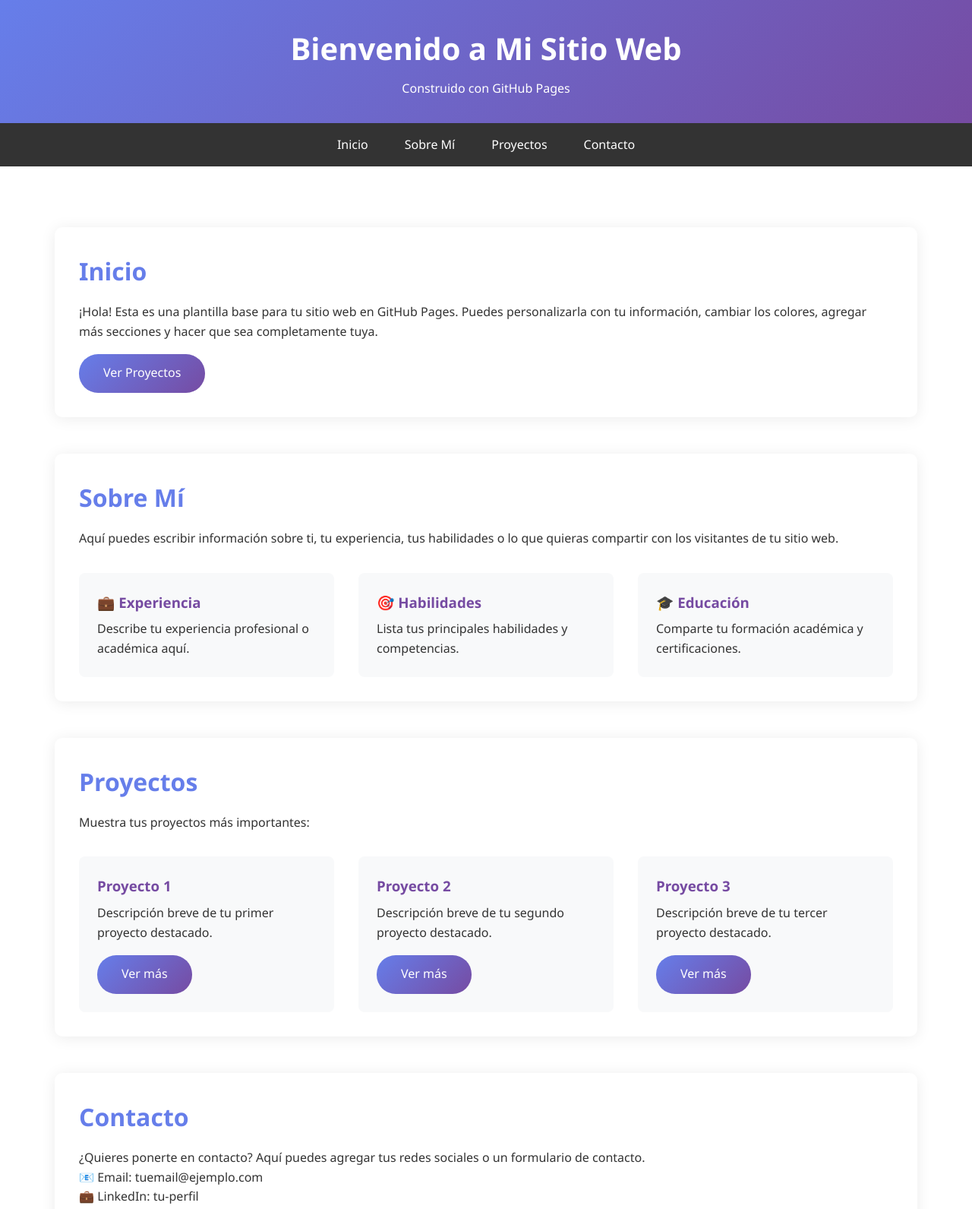
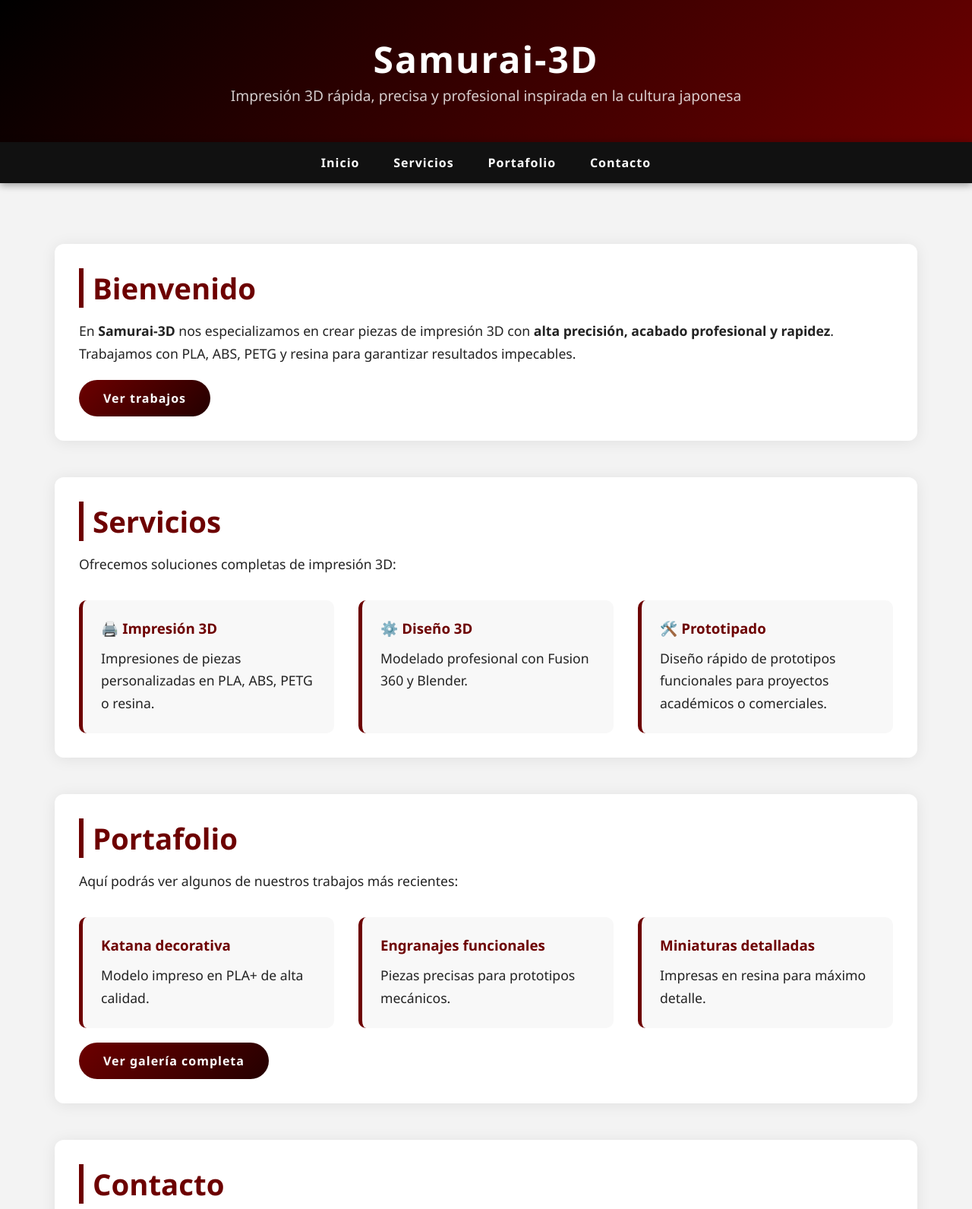
Before and after one commit to Samurai3dBolivia/Samurai3dbolivia.github.io, a plain HTML site: page index.html in a window 1280 px wide. Shown: the top 1591 px of the page at 76% size. Drawn offline with Linux system fonts and the light colour scheme.

Commit message:
Update index.html

```diff
--- a/index.html
+++ b/index.html
@@ -3,7 +3,7 @@
 <head>
     <meta charset="UTF-8">
     <meta name="viewport" content="width=device-width, initial-scale=1.0">
-    <title>Mi Página Web</title>
+    <title>Samurai-3D | Impresión 3D Profesional</title>
     <style>
         * {
             margin: 0;
@@ -13,29 +13,38 @@
 
         body {
             font-family: 'Segoe UI', Tahoma, Geneva, Verdana, sans-serif;
-            line-height: 1.6;
-            color: #333;
+            background: #f3f3f3;
+            color: #222;
         }
 
+        /* --- Header Samurai --- */
         header {
-            background: linear-gradient(135deg, #667eea 0%, #764ba2 100%);
+            background: linear-gradient(135deg, #000000 0%, #6d0000 100%);
             color: white;
-            padding: 2rem 0;
+            padding: 2.8rem 0;
             text-align: center;
-            box-shadow: 0 2px 10px rgba(0,0,0,0.1);
+            box-shadow: 0 4px 20px rgba(0,0,0,0.3);
         }
 
         header h1 {
-            font-size: 2.5rem;
-            margin-bottom: 0.5rem;
+            font-size: 3rem;
+            font-weight: bold;
+            letter-spacing: 2px;
         }
 
+        header p {
+            font-size: 1.2rem;
+            opacity: 0.8;
+        }
+
+        /* --- Navbar --- */
         nav {
-            background: #333;
+            background: #111;
             padding: 1rem 0;
             position: sticky;
             top: 0;
-            z-index: 100;
+            z-index: 1000;
+            box-shadow: 0 2px 10px rgba(0,0,0,0.4);
         }
 
         nav ul {
@@ -46,20 +55,22 @@
         }
 
         nav li {
-            margin: 0 1.5rem;
+            margin: 0 1.4rem;
         }
 
         nav a {
-            color: white;
+            color: #fff;
             text-decoration: none;
-            font-weight: 500;
+            font-weight: 600;
             transition: color 0.3s;
+            letter-spacing: 1px;
         }
 
         nav a:hover {
-            color: #667eea;
+            color: #ff4d4d;
         }
 
+        /* --- Main Container --- */
         .container {
             max-width: 1200px;
             margin: 0 auto;
@@ -69,154 +80,184 @@
         section {
             margin: 3rem 0;
             padding: 2rem;
-            background: white;
-            border-radius: 10px;
+            background: #ffffff;
+            border-radius: 12px;
             box-shadow: 0 2px 20px rgba(0,0,0,0.08);
         }
 
         section h2 {
-            color: #667eea;
+            color: #6d0000;
             margin-bottom: 1rem;
-            font-size: 2rem;
+            font-size: 2.4rem;
+            border-left: 6px solid #6d0000;
+            padding-left: 12px;
+            font-weight: bold;
         }
 
+        p {
+            font-size: 1.1rem;
+            line-height: 1.7;
+        }
+
+        /* --- Cards --- */
         .grid {
             display: grid;
-            grid-template-columns: repeat(auto-fit, minmax(250px, 1fr));
+            grid-template-columns: repeat(auto-fit, minmax(260px, 1fr));
             gap: 2rem;
             margin-top: 2rem;
         }
 
         .card {
             padding: 1.5rem;
-            background: #f8f9fa;
-            border-radius: 8px;
+            background: #f8f8f8;
+            border-radius: 10px;
+            border-left: 5px solid #6d0000;
             transition: transform 0.3s, box-shadow 0.3s;
         }
 
         .card:hover {
-            transform: translateY(-5px);
-            box-shadow: 0 5px 20px rgba(102, 126, 234, 0.3);
+            transform: translateY(-6px);
+            box-shadow: 0 5px 25px rgba(0,0,0,0.2);
         }
 
         .card h3 {
-            color: #764ba2;
-            margin-bottom: 0.5rem;
+            color: #6d0000;
+            margin-bottom: 0.8rem;
         }
 
+        /* --- Botón Samurai --- */
         .btn {
             display: inline-block;
             padding: 0.8rem 2rem;
-            background: linear-gradient(135deg, #667eea 0%, #764ba2 100%);
+            background: linear-gradient(135deg, #6d0000 0%, #240000 100%);
             color: white;
             text-decoration: none;
-            border-radius: 25px;
-            transition: transform 0.3s;
-            margin-top: 1rem;
+            border-radius: 30px;
+            transition: transform 0.3s, background 0.3s;
+            margin-top: 1.2rem;
+            font-weight: bold;
+            letter-spacing: 1px;
         }
 
         .btn:hover {
             transform: scale(1.05);
+            background: linear-gradient(135deg, #a60000 0%, #3b0000 100%);
         }
 
+        /* --- Footer --- */
         footer {
-            background: #333;
+            background: #111;
             color: white;
             text-align: center;
             padding: 2rem 0;
             margin-top: 3rem;
         }
 
+        footer p { opacity: 0.7; }
+
+        /* --- Responsive --- */
         @media (max-width: 768px) {
-            header h1 {
-                font-size: 1.8rem;
-            }
-
-            nav li {
-                margin: 0.5rem 1rem;
-            }
-
-            .container {
-                padding: 1rem;
-            }
+            header h1 { font-size: 2rem; }
+            nav li { margin: 0.5rem 0.8rem; }
+            .container { padding: 1rem; }
         }
     </style>
 </head>
 <body>
+
     <header>
-        <h1>Bienvenido a Mi Sitio Web</h1>
-        <p>Construido con GitHub Pages</p>
+        <h1>Samurai-3D</h1>
+        <p>Impresión 3D rápida, precisa y profesional inspirada en la cultura japonesa</p>
     </header>
 
     <nav>
         <ul>
             <li><a href="#inicio">Inicio</a></li>
-            <li><a href="#sobre-mi">Sobre Mí</a></li>
-            <li><a href="#proyectos">Proyectos</a></li>
+            <li><a href="#servicios">Servicios</a></li>
+            <li><a href="#portafolio">Portafolio</a></li>
             <li><a href="#contacto">Contacto</a></li>
         </ul>
     </nav>
 
     <div class="container">
+
+        <!-- INICIO -->
         <section id="inicio">
-            <h2>Inicio</h2>
-            <p>¡Hola! Esta es una plantilla base para tu sitio web en GitHub Pages. Puedes personalizarla con tu información, cambiar los colores, agregar más secciones y hacer que sea completamente tuya.</p>
-            <a href="#proyectos" class="btn">Ver Proyectos</a>
+            <h2>Bienvenido</h2>
+            <p>
+                En <strong>Samurai-3D</strong> nos especializamos en crear piezas de impresión 3D con
+                <strong>alta precisión, acabado profesional y rapidez</strong>.
+                Trabajamos con PLA, ABS, PETG y resina para garantizar resultados impecables.
+            </p>
+            <a href="#portafolio" class="btn">Ver trabajos</a>
         </section>
 
-        <section id="sobre-mi">
-            <h2>Sobre Mí</h2>
-            <p>Aquí puedes escribir información sobre ti, tu experiencia, tus habilidades o lo que quieras compartir con los visitantes de tu sitio web.</p>
+        <!-- SERVICIOS -->
+        <section id="servicios">
+            <h2>Servicios</h2>
+            <p>Ofrecemos soluciones completas de impresión 3D:</p>
+
             <div class="grid">
+
                 <div class="card">
-                    <h3>💼 Experiencia</h3>
-                    <p>Describe tu experiencia profesional o académica aquí.</p>
+                    <h3>🖨️ Impresión 3D</h3>
+                    <p>Impresiones de piezas personalizadas en PLA, ABS, PETG o resina.</p>
                 </div>
+
                 <div class="card">
-                    <h3>🎯 Habilidades</h3>
-                    <p>Lista tus principales habilidades y competencias.</p>
+                    <h3>⚙️ Diseño 3D</h3>
+                    <p>Modelado profesional con Fusion 360 y Blender.</p>
                 </div>
+
                 <div class="card">
-                    <h3>🎓 Educación</h3>
-                    <p>Comparte tu formación académica y certificaciones.</p>
+                    <h3>🛠️ Prototipado</h3>
+                    <p>Diseño rápido de prototipos funcionales para proyectos académicos o comerciales.</p>
                 </div>
+
             </div>
         </section>
 
-        <section id="proyectos">
-            <h2>Proyectos</h2>
-            <p>Muestra tus proyectos más importantes:</p>
+        <!-- PORTAFOLIO -->
+        <section id="portafolio">
+            <h2>Portafolio</h2>
+            <p>Aquí podrás ver algunos de nuestros trabajos más recientes:</p>
+
             <div class="grid">
                 <div class="card">
-                    <h3>Proyecto 1</h3>
-                    <p>Descripción breve de tu primer proyecto destacado.</p>
-                    <a href="#" class="btn">Ver más</a>
+                    <h3>Katana decorativa</h3>
+                    <p>Modelo impreso en PLA+ de alta calidad.</p>
                 </div>
+
                 <div class="card">
-                    <h3>Proyecto 2</h3>
-                    <p>Descripción breve de tu segundo proyecto destacado.</p>
-                    <a href="#" class="btn">Ver más</a>
+                    <h3>Engranajes funcionales</h3>
+                    <p>Piezas precisas para prototipos mecánicos.</p>
                 </div>
+
                 <div class="card">
-                    <h3>Proyecto 3</h3>
-                    <p>Descripción breve de tu tercer proyecto destacado.</p>
-                    <a href="#" class="btn">Ver más</a>
+                    <h3>Miniaturas detalladas</h3>
+                    <p>Impresas en resina para máximo detalle.</p>
                 </div>
             </div>
+
+            <a href="#" class="btn">Ver galería completa</a>
         </section>
 
+        <!-- CONTACTO -->
         <section id="contacto">
             <h2>Contacto</h2>
-            <p>¿Quieres ponerte en contacto? Aquí puedes agregar tus redes sociales o un formulario de contacto.</p>
-            <p>📧 Email: tuemail@ejemplo.com</p>
-            <p>💼 LinkedIn: tu-perfil</p>
-            <p>🐙 GitHub: tu-usuario</p>
+            <p>¿Necesitas un proyecto o una cotización? Escríbenos:</p>
+
+            <p>📧 Email: <strong>samurai3d@gmail.com</strong></p>
+            <p>📱 WhatsApp: <strong>+591 XXX XXX XX</strong></p>
+            <p>📸 Instagram: <strong>@samurai3d</strong></p>
         </section>
+
     </div>
 
     <footer>
-        <p>&copy; 2025 Mi Sitio Web. Todos los derechos reservados.</p>
-        <p>Desarrollado con ❤️ usando GitHub Pages</p>
+        <p>&copy; 2025 Samurai-3D. Todos los derechos reservados.</p>
+        <p>Impresión 3D con precisión samurái.</p>
     </footer>
+
 </body>
 </html>
```
